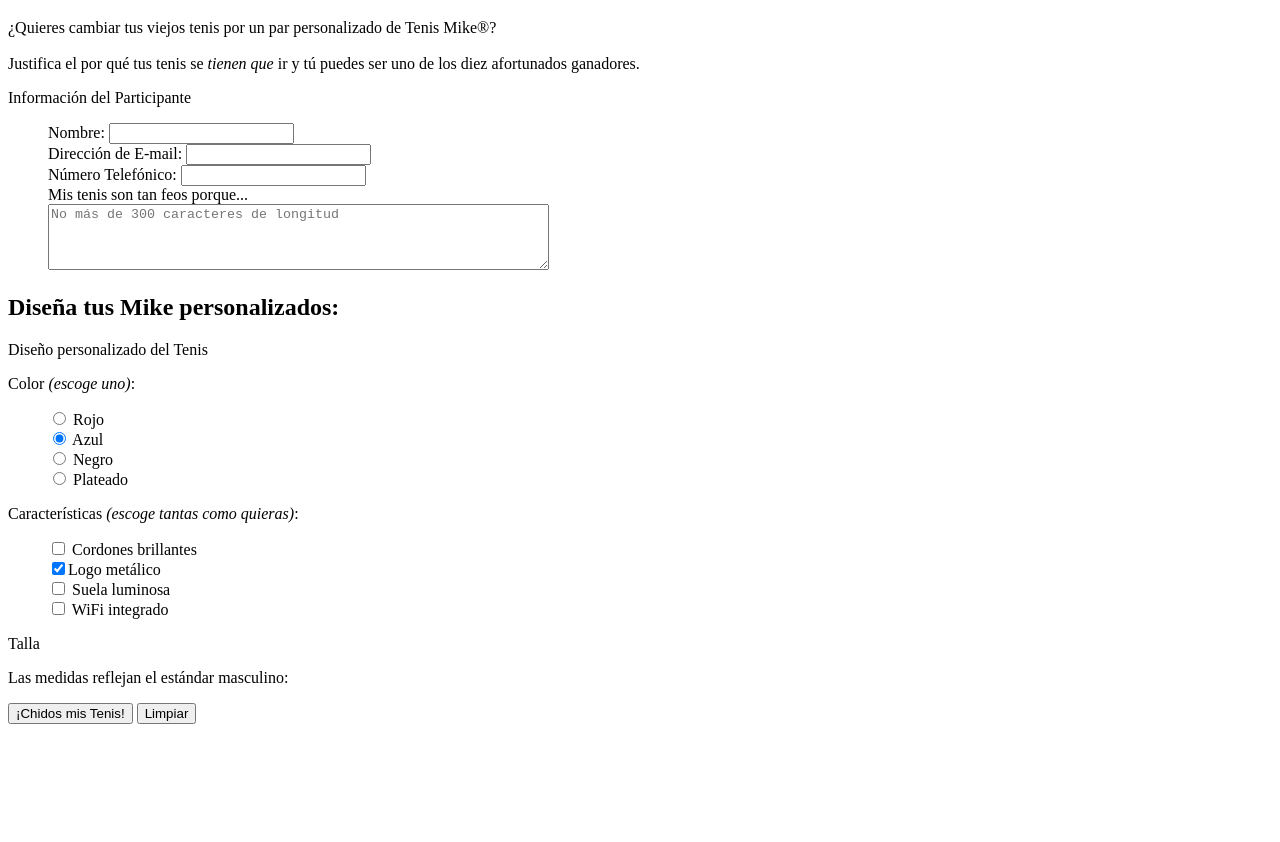
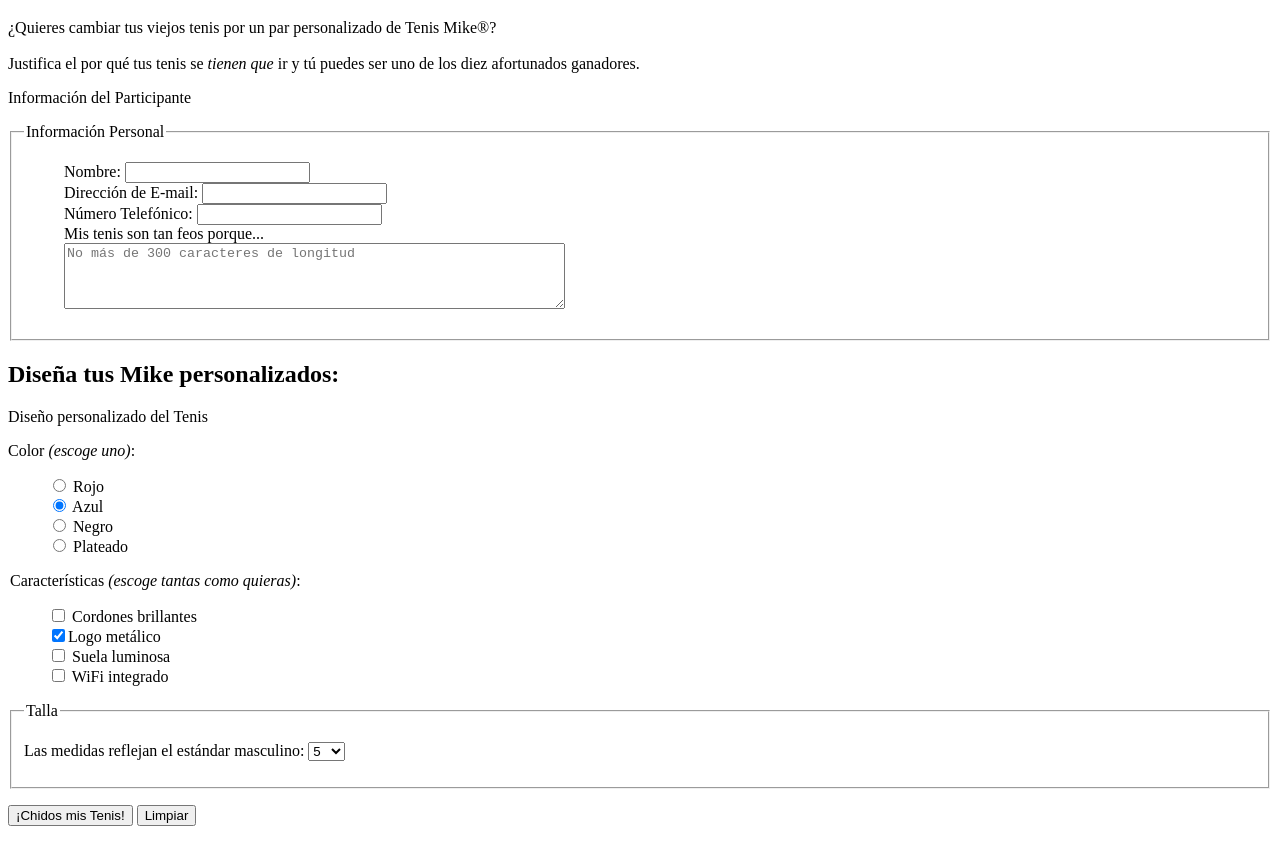
Before and after one commit to miriht01-maker/hw_sandbox, a plain HTML site: page hweb/ejemplos/p09-forumario_concurso/formulario.html in a window 1280 px wide. Shown: the part 61-903 px from the top of the page. Before the commit the page ends 801 px from the top, so only its background shows below. Drawn offline with Linux system fonts and the light colour scheme.

Commit message:
Practica 9: Formulario completo con select, fieldsets y accesibilidad

```diff
--- a/hweb/ejemplos/p09-forumario_concurso/formulario.html
+++ b/hweb/ejemplos/p09-forumario_concurso/formulario.html
@@ -20,6 +20,8 @@
 
     <p>Información del Participante</p>
 
+    <fieldset>
+        <legend>Información Personal</legend>
         <ul>
         <li>Nombre: <input type="text" name="name"></li>
         <li>Dirección de E-mail: <input type="email" name="email"></li>
@@ -28,10 +30,12 @@
           <textarea name="story" rows="4" cols="60" maxlength="300" placeholder="No más de 300 caracteres de longitud"></textarea>
          </li>
         </ul>
+    </fieldset>
 
     <h2>Diseña tus Mike personalizados:</h2>
 
-    <p>Diseño personalizado del Tenis</p>
+    </fieldset>
+    <legend></legend>Diseño personalizado del Tenis</legend>
 
     <p>Color <em>(escoge uno)</em>:</p>
       <ul>
@@ -40,17 +44,37 @@
       <li><input type="radio" name="color" value="black"> Negro</li>
       <li><input type="radio" name="color" value="silver"> Plateado</li>
       </ul>
+    </fieldset>
 
-    <p>Características <em>(escoge tantas como quieras)</em>:</p>
+    </fieldset>
+    <legend>Características <em>(escoge tantas como quieras)</em>:</legend>
       <ul>
       <li><input type="checkbox" name="features[]" value="laces"> Cordones brillantes</li>
       <li><input type="checkbox" name="features[]" value="logo" checked>Logo metálico</li>
       <li><input type="checkbox" name="features[]" value="soles"> Suela luminosa</li>
       <li><input type="checkbox" name="features[]" value="wifi"> WiFi integrado</li>
       </ul>
+    </fieldset>
 
-    <p>Talla</p>
-    <p>Las medidas reflejan el estándar masculino:</p>
+    <fieldset>
+    <legend>Talla</legend>
+    <p>
+      <label for="form-size">Las medidas reflejan el estándar masculino:</label>
+            <select name="size" size="1" id="form-size">
+              <option value="3">3</option>
+              <option value="4">4</option>
+              <option value="5" selected>5</option>
+              <option value="6">6</option>
+              <option value="7">7</option>
+              <option value="8">8</option>
+              <option value="9">9</option>
+              <option value="10">10</option>
+              <option value="11">11</option>
+            </select>
+    </p>
+    </fieldset>
+
+    </fieldset>
 
     <p>
         <input type="submit" value="¡Chidos mis Tenis!">
```
Lines whose indentation alone changed are shown as unchanged.
